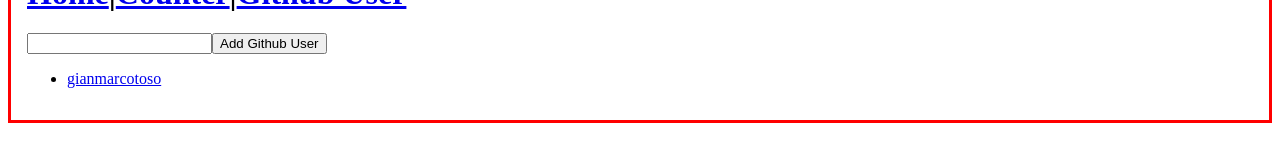
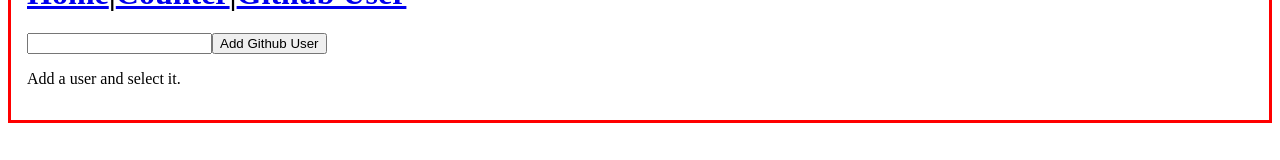
Before and after one commit to antoniocodella/react-exercises, a React (Create React App) app: page /users in a window 1280 px wide. Shown: the part 212-372 px from the top of the page. Built offline with nearby package versions, Linux system fonts and the light colour scheme.

Commit message:
react-router-07

```diff
--- a/src/App.js
+++ b/src/App.js
@@ -25,6 +25,7 @@
           <Route path="/counter" element={<Counter />} />
           <Route path="users" element={<GithubUserList />}>
             <Route path=":username" element={<ShowGithubUser />} />
+            <Route index element={<p>Add a user and select it.</p>} />
           </Route>
 
           <Route path="*" element={<NotFound />} />
--- a/src/GithubUserList.js
+++ b/src/GithubUserList.js
@@ -3,7 +3,7 @@
 import { GithubUser } from "./GithubUser";
 
 export function GithubUserList() {
-  const [userList, setUserList] = useState(["gianmarcotoso"]);
+  const [userList, setUserList] = useState([]);
   const [user, setUser] = useState("");
 
   function handleInputUser(e) {
--- a/src/ShowGithubUser.js
+++ b/src/ShowGithubUser.js
@@ -1,4 +1,4 @@
-import { useParams } from "react-router-dom";
+import { Link, useParams } from "react-router-dom";
 import { GithubUser } from "./GithubUser";
 import { NewGithubUser } from "./NewGithubUser";
 
@@ -7,6 +7,7 @@
   return (
     <div>
       <NewGithubUser username={username} />
+      <Link to="/users">Come back</Link>
     </div>
   );
 }
```
